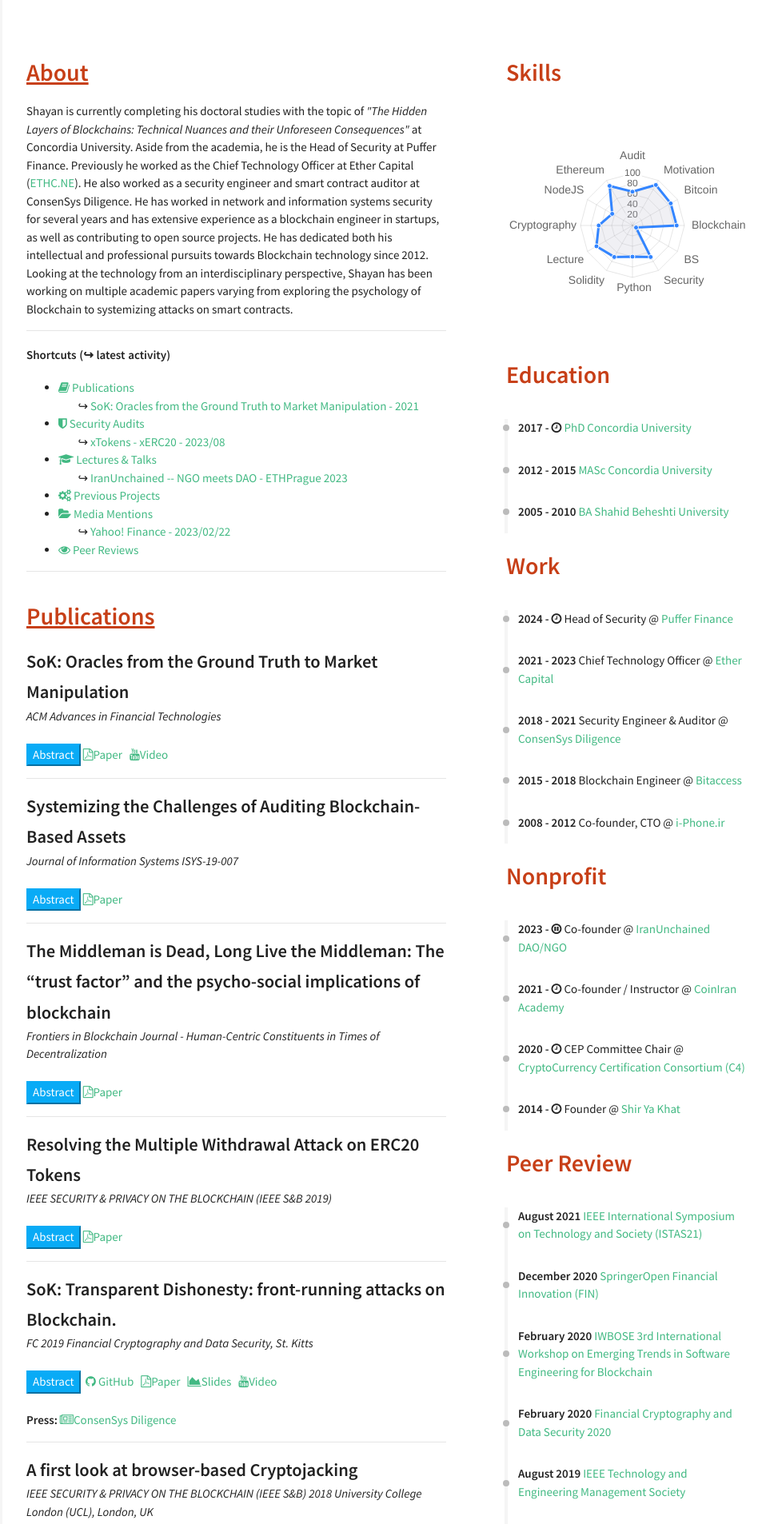
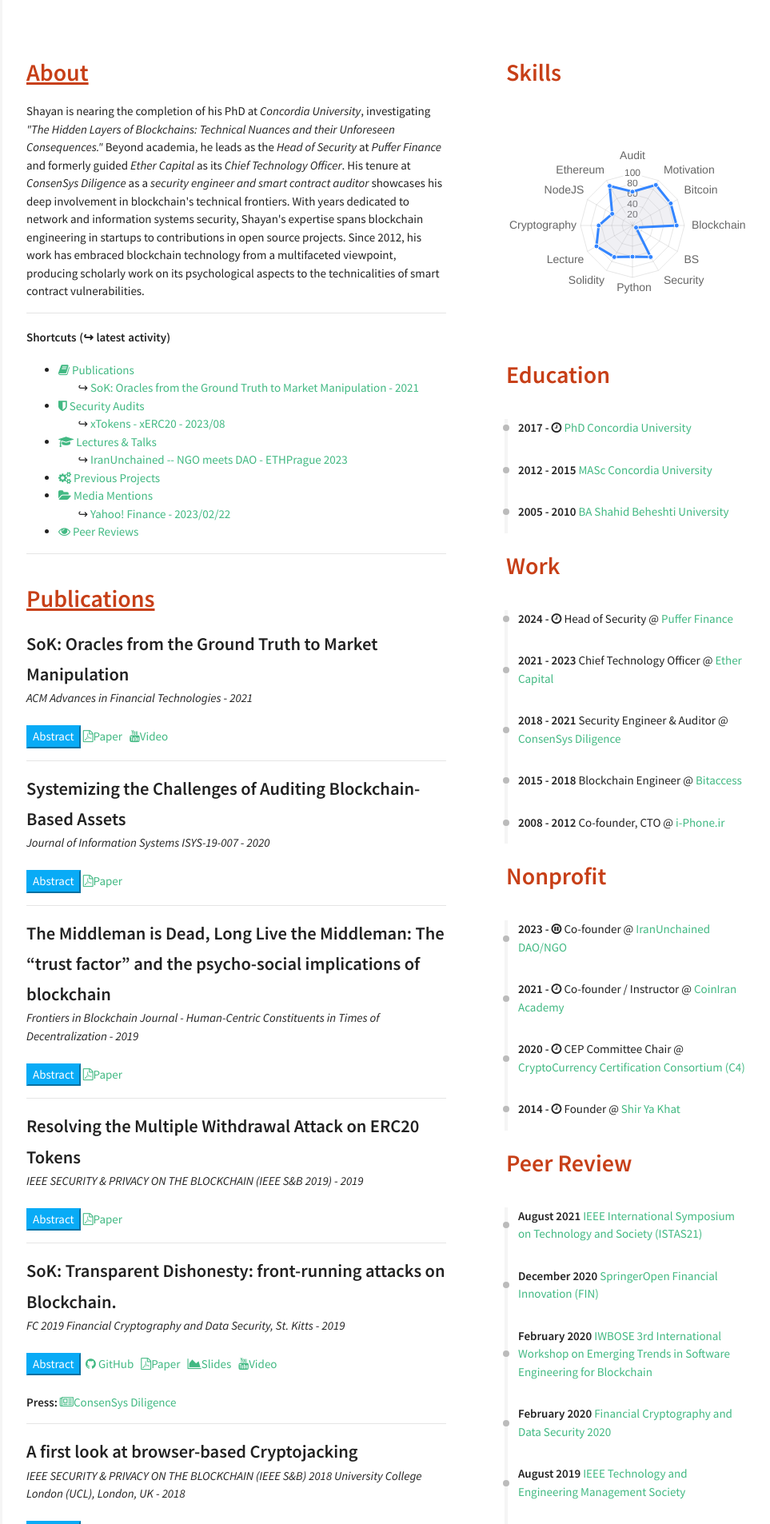
Before and after one commit to shayanb/shayan.es, a Jekyll site: the page built from index.html, in a window 1280 px wide. Shown: the top 1906 px of the page at 80% size, without its empty margins (317-1280 px from the left). Built offline with Jekyll 4.4.1, drawn with Linux system fonts in a browser that asks for light colours; nearby versions of some CDN libraries.

Commit message:
fix bio + add year to publications

```diff
--- a/_includes/sections/about.html
+++ b/_includes/sections/about.html
@@ -3,15 +3,9 @@
 <div>
 <!--   ¯\_(ツ)_/¯ -->
 
-Shayan is currently completing his doctoral studies with the topic of <i>"The Hidden Layers of Blockchains: Technical Nuances and their Unforeseen Consequences"</i> at Concordia University. Aside from the academia, he is the Head of Security at Puffer Finance. Previously he worked as the Chief Technology Officer at Ether Capital (<a href="https://finance.yahoo.com/quote/ethc.ne/" target="_blank">ETHC.NE</a>). He also worked as a security engineer and smart contract auditor at ConsenSys Diligence. He has worked in network and information systems security for several years and has extensive experience as a blockchain engineer in startups, as well as contributing to open source projects. He has dedicated both his intellectual and professional pursuits towards Blockchain technology since 2012. Looking at the technology from an interdisciplinary perspective, Shayan has been working on multiple academic papers varying from exploring the psychology of Blockchain to systemizing attacks on smart contracts.
+Shayan is nearing the completion of his PhD at <em>Concordia University</em>, investigating <i>"The Hidden Layers of Blockchains: Technical Nuances and their Unforeseen Consequences."</i> Beyond academia, he leads as the <em>Head of Security</em> at <em>Puffer Finance</em> and formerly guided <em>Ether Capital</em> as its <em>Chief Technology Officer</em>. His tenure at <em>ConsenSys Diligence</em> as a <em>security engineer and smart contract auditor</em> showcases his deep involvement in blockchain's technical frontiers. With years dedicated to network and information systems security, Shayan's expertise spans blockchain engineering in startups to contributions in open source projects. Since 2012, his work has embraced blockchain technology from a multifaceted viewpoint, producing scholarly work on its psychological aspects to the technicalities of smart contract vulnerabilities.
 
 
 </div>
-<!--
-STS<sup><a href="#fn1" id="ref1">1</a></sup>.
-
-<br>
-<sup id="fn1">1. Science, Technology and Society <a href = "https://en.wikipedia.org/wiki/Science_and_technology_studies"><i class="fa fa-external-link" aria-hidden="true"></i></a>
- <a href="#ref1" title="Jump back to the text.">↩</a></sup> -->
 
 <hr>
--- a/_includes/sections/publications.html
+++ b/_includes/sections/publications.html
@@ -5,9 +5,9 @@
 
     <div class="row">
             <div class="col">
-                <h3 style="margin: 0">{{ publication.name }}</h2>
+                <h3 style="margin: 0">{{ publication.name }}</h3>
                   {% if publication.published %}
-                  <i>{{ <publication.published }} </i><br>
+                  <i> {{ publication.published }} </i> - <em>{{ publication.year }}</em> <br>
                   {% endif %}
                 <br>
 
```
